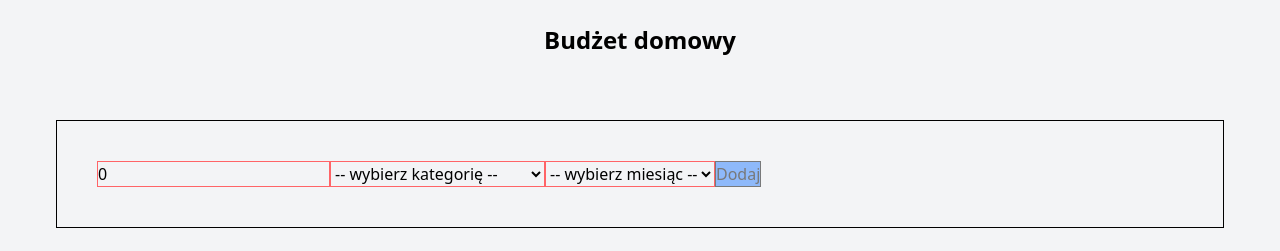
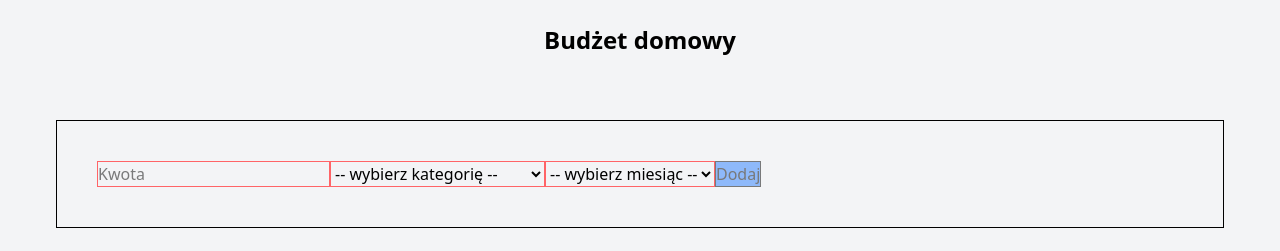
Before and after one commit to oleksaGrzegorz/budget-app, a React (Vite) app: page / in a window 1280 px wide. Shown: the top 251 px of the page. Built offline with nearby package versions, Linux system fonts and the light colour scheme.

Commit message:
fix: initialize amount state as an empty string instead of zero

```diff
--- a/src/App.tsx
+++ b/src/App.tsx
@@ -5,7 +5,7 @@ import { Form } from "./components/Form/Form";
 import { ExpensesList } from "./components/ExpensesList/ExpensesList";
 
 export default function App() {
-  const [amount, setAmount] = useState(0);
+  const [amount, setAmount] = useState<number | "">("");
   const [expenses, setExpenses] = useState<
     Record<string, Record<string, number>>
   >({});
```
